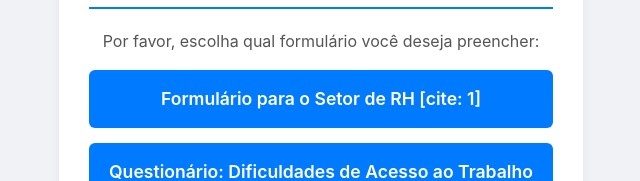
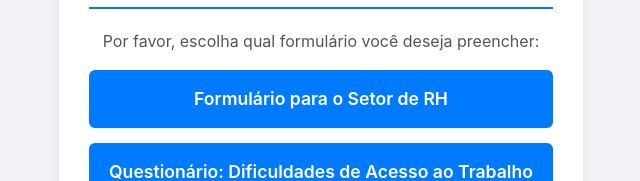
Before and after one commit to AlissonCambui/formulario, a plain HTML site: page index.html in a window 1280 px wide. Shown: the part 266-447 px from the top of the page, without its empty margins (319-959 px from the left). Drawn offline with Linux system fonts and the light colour scheme.

Commit message:
Update index.html

```diff
--- a/index.html
+++ b/index.html
@@ -47,7 +47,7 @@
         <p>Por favor, escolha qual formulário você deseja preencher:</p>
 
         <a href="formulario_rh.html">
-            Formulário para o Setor de RH [cite: 1]
+            Formulário para o Setor de RH
         </a>
 
         <a href="questionario_idoso.html">
```
